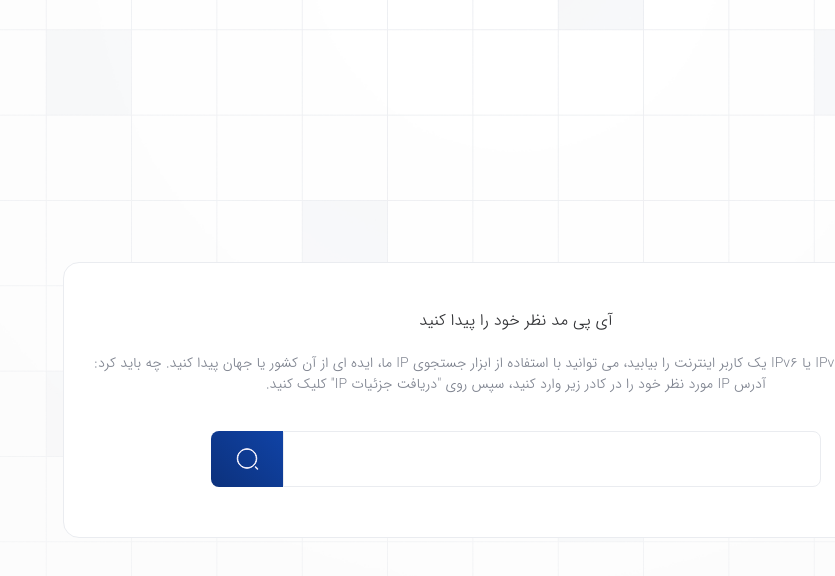
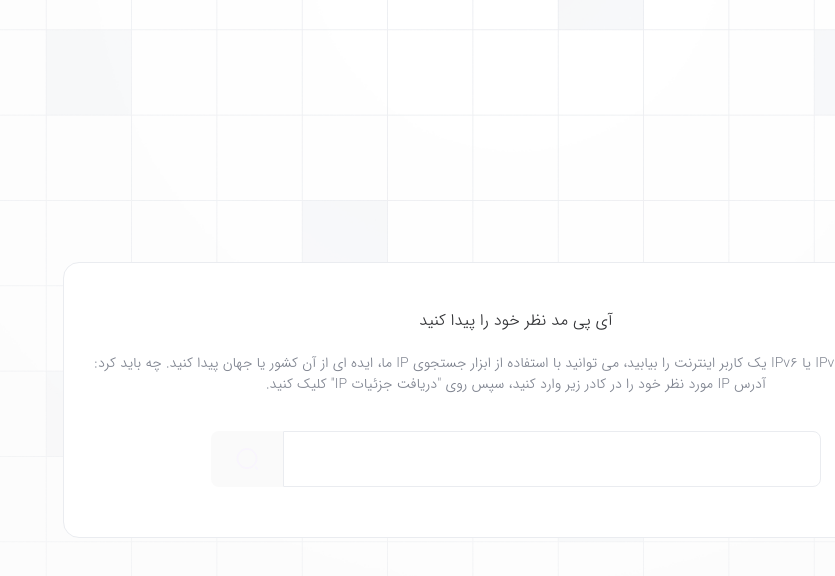
Before and after one commit to Mehrdadrd1/ip-address-info-geolocation, a React (Vite) app: page /home in a window 1280 px wide. Shown: the top 576 px of the page, without its empty margins (445-1280 px from the left). Built offline with nearby package versions, Linux system fonts and the light colour scheme.

Commit message:
html title updated - handle regex for ip input and form

```diff
--- a/index.html
+++ b/index.html
@@ -4,7 +4,7 @@
     <meta charset="UTF-8" />
     <link rel="icon" type="image/svg+xml" href="/vite.svg" />
     <meta name="viewport" content="width=device-width, initial-scale=1.0" />
-    <title>Vite + React + TS</title>
+    <title>نمایش اطلاعات IP و تبدیل به موقعیت جغرافیایی</title>
   </head>
   <body>
     <div id="root"></div>
--- a/src/components/Input/Input.tsx
+++ b/src/components/Input/Input.tsx
@@ -6,14 +6,12 @@ export const Input = styled.input((props) => ({
   borderRadius: "8px",
   width: "100%",
   minHeight: "42px",
-
+  textAlign: "center",
   "&::placeholder": {
-    float: "right",
     fontFamily: props.theme.fonts.main,
     color: props.theme.colors.text.disable,
     fontSize: "14px",
     fontWeight: "400",
-    lineHeight: "21px",
   },
   "&:hover": {
     borderColor: "#1043A6",
--- a/src/pages/Home/Home.tsx
+++ b/src/pages/Home/Home.tsx
@@ -1,16 +1,36 @@
-import { useState } from "react";
+import { useCallback, useState } from "react";
 import {
   Button,
   Container,
+  HelperText,
   Input,
   SearchIcon,
   Text,
   Title,
 } from "../../components";
 import "./Home.css";
+import { Controller, useForm } from "react-hook-form";
+import { IPField } from "../../Types";
+import { ipv4Regex, ipv6Regex } from "../../utils";
 
 const Home = () => {
   const [btnIsHovered, setBtnIsHovered] = useState(false);
+
+  const {
+    handleSubmit,
+    control,
+    formState: { isValid, isDirty, isSubmitting, errors },
+  } = useForm<IPField>({
+    mode: "onChange",
+    defaultValues: {
+      ip: "",
+    },
+  });
+
+  const handleIpAdrress = useCallback((data: IPField) => {
+    console.log("🚀 ~ handleIpAdrress ~ data:", data);
+  }, []);
+
   return (
     <div className="homeRoot">
       <Container width={906} height={276}>
@@ -25,12 +45,35 @@ const Home = () => {
             سپس روی "دریافت جزئیات IP" کلیک کنید.
           </Text>
         </div>
+        <form onSubmit={handleSubmit(handleIpAdrress)}>
           <div className="homeSearch">
             <div style={{ display: "flex", flexGrow: 1 }}>
+              <Controller
+                control={control}
+                name="ip"
+                rules={{
+                  required: "IP را وارد کنید",
+                  validate: (value) => {
+                    console.log(1, ipv4Regex.test(value));
+                    console.log(2, ipv6Regex.test(value));
+                    return (
+                      ipv4Regex.test(value) ||
+                      ipv6Regex.test(value) ||
+                      "IP واردشده معتبر نمی‌باشد. "
+                    );
+                  },
+                }}
+                render={({ field }) => {
+                  return (
                     <Input
+                      dir="ltr"
                       style={{
                         borderBottomLeftRadius: "0",
                         borderTopLeftRadius: "0",
+                      }}
+                      {...field}
+                    />
+                  );
                 }}
               />
             </div>
@@ -41,19 +84,23 @@ const Home = () => {
               }}
             >
               <Button
+                disabled={!isValid || !isDirty || isSubmitting}
+                type="submit"
                 style={{
                   borderBottomRightRadius: "0",
                   borderTopRightRadius: "0",
                   backgroundImage: btnIsHovered ? "#0C317C" : undefined,
                   boxShadow: "none",
                 }}
-              onMouseEnter={() => setBtnIsHovered(true)} // Mouse enters (hover starts)
-              onMouseLeave={() => setBtnIsHovered(false)} // Mouse leaves (hover ends)
+                onMouseEnter={() => setBtnIsHovered(true)}
+                onMouseLeave={() => setBtnIsHovered(false)}
               >
                 <SearchIcon />
               </Button>
             </div>
           </div>
+          {errors && <HelperText>{errors.ip?.message}</HelperText>}
+        </form>
       </Container>
     </div>
   );
--- a/src/pages/Login/Login.tsx
+++ b/src/pages/Login/Login.tsx
@@ -15,10 +15,8 @@ import { Link } from "../../components/Link/Link";
 import { useAppContext } from "../../contexts";
 import "./Login.css";
 import { toast } from "react-toastify";
-
-interface PhonNumberInterface {
-  phoneNumber: number;
-}
+import { PhonNumberInterface } from "../../Types";
+import { mobilePhoneRegex } from "../../utils";
 
 const Login = () => {
   const navigate = useNavigate();
@@ -37,7 +35,6 @@ const Login = () => {
     control,
     handleSubmit,
     formState: { isSubmitting, isValid },
-    // setValue,
   } = useForm<PhonNumberInterface>({
     mode: "all",
     defaultValues: {
@@ -78,7 +75,7 @@ const Login = () => {
                 message: "شماره تماس باید حداکثر 11 رقم باشد",
               },
               pattern: {
-                value: /((0?9)|(\+?989))\d{9}/g,
+                value: mobilePhoneRegex,
                 message: "شماره موبایل معتبر نمی‌باشد.",
               },
             }}
@@ -86,6 +83,7 @@ const Login = () => {
               return (
                 <>
                   <Input
+                    dir="ltr"
                     disabled={isSubmitting}
                     type="tel"
                     placeholder="شماره موبایل"
--- a/src/pages/Verification/Verification.tsx
+++ b/src/pages/Verification/Verification.tsx
@@ -16,10 +16,7 @@ import {
 import { Link } from "../../components/Link/Link";
 import { useAppContext } from "../../contexts";
 import "./Verification.css";
-
-interface otpField {
-  otp: string;
-}
+import { OtpField } from "../../Types";
 
 const Verification = () => {
   const navigate = useNavigate();
@@ -28,13 +25,13 @@ const Verification = () => {
     control,
     handleSubmit,
     formState: { isSubmitting, isValid, isDirty },
-  } = useForm<otpField>({
+  } = useForm<OtpField>({
     mode: "all",
     defaultValues: { otp: "" },
   });
 
   const handleSubmitForm = useCallback(
-    ({ otp }: otpField) => {
+    ({ otp }: OtpField) => {
       return new Promise<void>((resolve, reject) => {
         setTimeout(() => {
           if (otp === "1111") {
--- /dev/null
+++ b/src/utils/index.ts
@@ -0,0 +1 @@
+export * from "./regexs";
--- /dev/null
+++ b/src/utils/regexs.ts
@@ -0,0 +1,7 @@
+export const mobilePhoneRegex = /((0?9)|(\+?989))\d{9}/g;
+
+export const ipv4Regex =
+  /^(25[0-5]|2[0-4][0-9]|[0-1]?[0-9][0-9]?)\.(25[0-5]|2[0-4][0-9]|[0-1]?[0-9][0-9]?)\.(25[0-5]|2[0-4][0-9]|[0-1]?[0-9][0-9]?)\.(25[0-5]|2[0-4][0-9]|[0-1]?[0-9][0-9]?)$/;
+
+export const ipv6Regex =
+  /^((([0-9a-fA-F]{1,4}:){7}([0-9a-fA-F]{1,4}|:))|(([0-9a-fA-F]{1,4}:){1,7}:)|(([0-9a-fA-F]{1,4}:){1,6}:[0-9a-fA-F]{1,4})|(([0-9a-fA-F]{1,4}:){1,5}(:[0-9a-fA-F]{1,4}){1,2})|(([0-9a-fA-F]{1,4}:){1,4}(:[0-9a-fA-F]{1,4}){1,3})|(([0-9a-fA-F]{1,4}:){1,3}(:[0-9a-fA-F]{1,4}){1,4})|(([0-9a-fA-F]{1,4}:){1,2}(:[0-9a-fA-F]{1,4}){1,5})|([0-9a-fA-F]{1,4}:((:[0-9a-fA-F]{1,4}){1,6}))|(:((:[0-9a-fA-F]{1,4}){1,7}|:)))(%.+)?$/;
```
Also changed, not shown: src/Types/types.ts (+12 -0 lines). Lines whose indentation alone changed are shown as unchanged.
